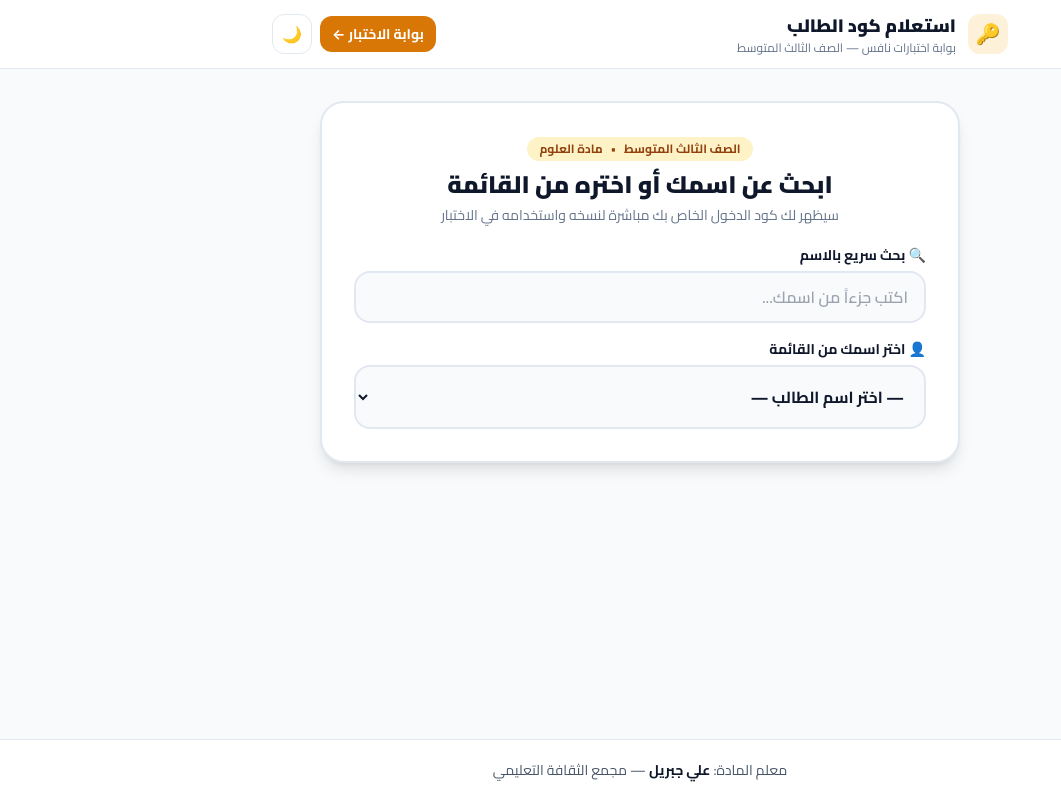
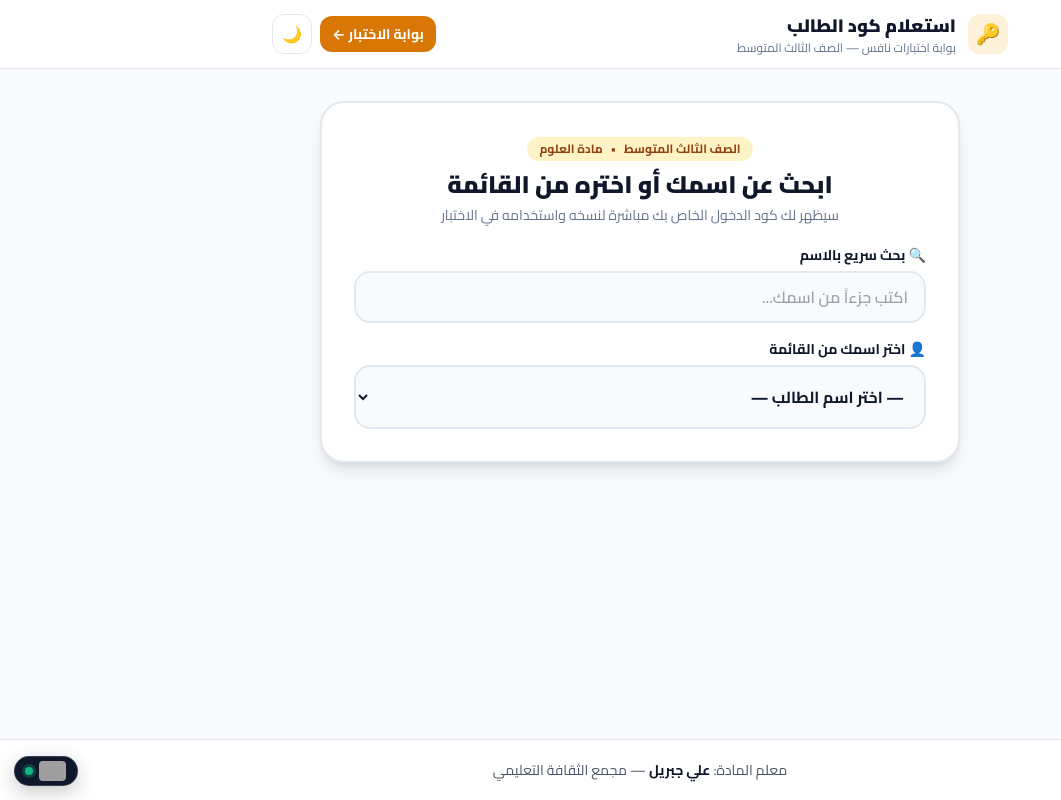
Before and after one commit to abodahmaj/science-virtual-labs, a plain HTML site: page grade3/nafis/codes.html in a window 1280 px wide. Shown: the whole page, without its empty margins (0-1061 px from the left). Drawn offline with nearby package versions, Linux system fonts and the light colour scheme; grey boxes are pictures that could not be loaded.

Commit message:
Include visitor-counter.js in Nafis portal pages

```diff
--- a/grade3/nafis/codes.html
+++ b/grade3/nafis/codes.html
@@ -202,5 +202,6 @@
 
     populateOptions();
   </script>
+  <script src="../../assets/visitor-counter.js" defer></script>
 </body>
 </html>
```
Also changed, not shown: grade3/nafis/index.html (+1 -0 lines).
